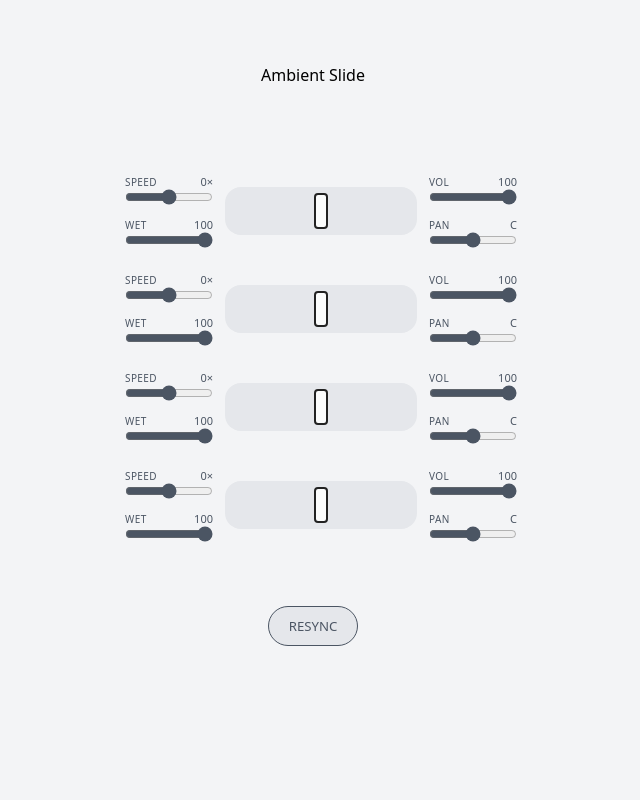
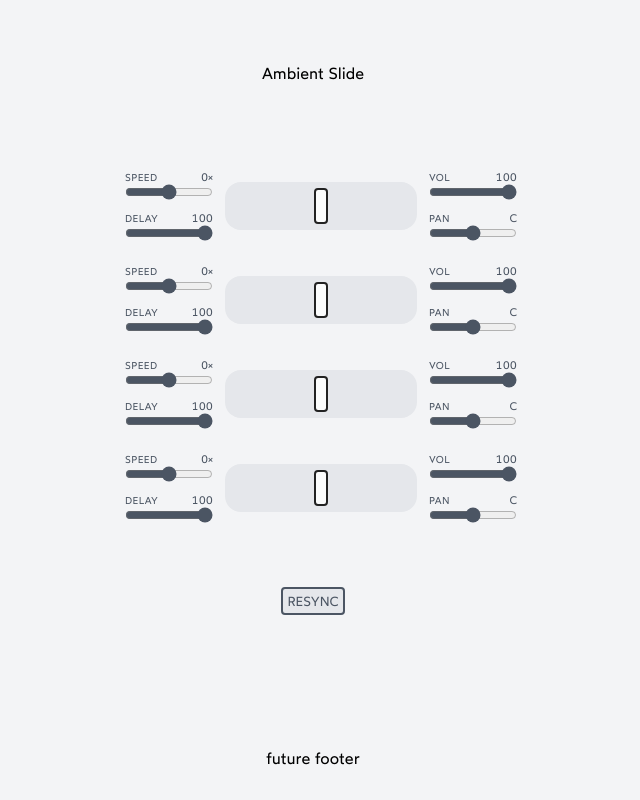
Before and after one commit to omniverse/ambient-slide, a Next.js app: page / in a window 1280 px wide. Shown: the whole page, without its empty margins (327-967 px from the left). Built offline with nearby package versions, Linux system fonts and the light colour scheme.

Commit message:
fixed audio length visualization and play head display

```diff
--- a/app/globals.css
+++ b/app/globals.css
@@ -1,5 +1,13 @@
+@font-face {
+  font-family: "Wotfard";
+  font-style: normal;
+  font-weight: 400;
+  font-display: swap;
+  src: url("/fonts/Wotfard-Regular.woff") format("woff");
+}
+
 :root {
-  --font-sans: "Wotford", "Futura", ui-sans-serif, system-ui, sans-serif,
+  --font-sans: "Wotfard", "Futura", ui-sans-serif, system-ui, sans-serif,
     "Apple Color Emoji", "Segoe UI Emoji", "Segoe UI Symbol", "Noto Color Emoji";
   --color-bg: #f3f4f6;
   --color-bg-dark: #030712;
@@ -62,46 +70,60 @@ body {
   margin-top: 1.5rem;
 }
 
-.welcome-footer {
+.main-footer {
+  display: flex;
+  position: fixed;
+  bottom: 0;
+  left: 0;
+  right: 0;
+  justify-content: center;
+  width: 100%;
+  margin-left: auto;
+  margin-right: auto;
+  padding-bottom: 2rem;
+}
+
+.transport-strip {
   display: flex;
   justify-content: center;
   width: 100%;
   padding-bottom: 2rem;
 }
 
-.welcome-reset-loops {
+.control-button {
   font-family: inherit;
   font-size: 0.825rem;
   text-transform: uppercase;
   color: var(--color-gray-600);
   background-color: var(--color-gray-200);
-  border: 1px solid var(--color-gray-600);
-  border-radius: 9999px;
-  padding: 0.625rem 1.25rem;
+  border: 2px solid var(--color-gray-600);
+  border-radius: 4px;
+  padding: .25rem .25rem;
   cursor: pointer;
+  min-width: 44px;
 }
 
-.welcome-reset-loops:hover {
+.control-button:hover {
   background-color: var(--color-gray-100);
 }
 
-.welcome-reset-loops:focus-visible {
+.control-button:focus-visible {
   outline: 2px solid var(--color-gray-600);
   outline-offset: 2px;
 }
 
 @media (prefers-color-scheme: dark) {
-  .welcome-reset-loops {
+  .control-button {
     color: var(--color-gray-300);
     background-color: #1f2937;
     border-color: var(--color-gray-300);
   }
 
-  .welcome-reset-loops:hover {
+  .control-button:hover {
     background-color: #111827;
   }
 
-  .welcome-reset-loops:focus-visible {
+  .control-button:focus-visible {
     outline-color: var(--color-gray-300);
   }
 }
--- a/app/layout.tsx
+++ b/app/layout.tsx
@@ -13,18 +13,6 @@ export default function RootLayout({
 }>) {
   return (
     <html lang="en">
-      <head>
-        <link rel="preconnect" href="https://fonts.googleapis.com" />
-        <link
-          rel="preconnect"
-          href="https://fonts.gstatic.com"
-          crossOrigin="anonymous"
-        />
-        <link
-          rel="stylesheet"
-          href="https://fonts.googleapis.com/css2?family=Inter:ital,opsz,wght@0,14..32,100..900;1,14..32,100..900&display=swap"
-        />
-      </head>
       <body>{children}</body>
     </html>
   );
--- a/components/welcome/main.tsx
+++ b/components/welcome/main.tsx
@@ -36,14 +36,17 @@ export function Main() {
           <Slider ref={sliderRef3} audioRef={audioRef3} />
           <Slider ref={sliderRef4} audioRef={audioRef4} />
         </div>
-        <footer className="welcome-footer">
+        <div className="transport-strip">
           <button
             type="button"
-            className="welcome-reset-loops"
+            className="control-button"
             onClick={resetAllLoops}
           >
             Resync
           </button>
+        </div>
+        <footer className="main-footer">
+          future footer
         </footer>
       </div>
     </main>
--- a/components/welcome/slider.tsx
+++ b/components/welcome/slider.tsx
@@ -9,13 +9,15 @@ import {
 import { MixControl } from "./mix-control";
 
 const WAVEFORM_SAMPLES = 512;
+/** Seconds of audio visible across one viewport width at 1× playback. */
+const REFERENCE_LOOP_SECONDS = 10;
 
 const BASE_SPEED_PX_S = 0;
 const MIN_SPEED_PX_S = -600;
 const MAX_SPEED_PX_S = 600;
 const RETURN_RATE = 0;
 const MIN_PLAY_SPEED_PX_S = 8;
-const PLAYBACK_RATES = [.25, .5, 1, 1.5, 2, 3, 4, 5, 8] as const;
+const PLAYBACK_RATES = [.25, .5, 1, 1.5, 2, 3, 4] as const;
 /** Seconds behind the leader playhead (tape echo taps). */
 const TAPE_DELAY_SECONDS = [0.2, 0.4, 0.65] as const;
 const ALL_TAPE_DELAYS = [0, ...TAPE_DELAY_SECONDS] as const;
@@ -48,26 +50,50 @@ function wrapOffset(value: number, loop: number) {
   return ((value % loop) + loop) % loop;
 }
 
-function offsetToTime(offset: number, loopWidth: number, duration: number) {
-  if (loopWidth <= 0 || duration <= 0) return 0;
+function loopWidthForDuration(viewportWidth: number, duration: number) {
+  if (viewportWidth <= 0) return 0;
+  if (duration <= 0) return viewportWidth;
+  return viewportWidth * (duration / REFERENCE_LOOP_SECONDS);
+}
+
+function pixelsPerSecondAt1x(viewportWidth: number, duration: number) {
+  if (viewportWidth <= 0 || duration <= 0) return 0;
+  return viewportWidth / REFERENCE_LOOP_SECONDS;
+}
+
+function offsetToTime(
+  offset: number,
+  loopWidth: number,
+  duration: number,
+  viewportWidth: number,
+) {
+  if (loopWidth <= 0 || duration <= 0 || viewportWidth <= 0) return 0;
   return (
-    (wrapOffset(offset + loopWidth / 2, loopWidth) / loopWidth) * duration
+    (wrapOffset(offset + viewportWidth / 2, loopWidth) / loopWidth) * duration
   );
 }
 
-function timeToOffset(time: number, loopWidth: number, duration: number) {
-  if (loopWidth <= 0 || duration <= 0) return 0;
-  return wrapOffset((time / duration) * loopWidth - loopWidth / 2, loopWidth);
+function timeToOffset(
+  time: number,
+  loopWidth: number,
+  duration: number,
+  viewportWidth: number,
+) {
+  if (loopWidth <= 0 || duration <= 0 || viewportWidth <= 0) return 0;
+  return wrapOffset(
+    (time / duration) * loopWidth - viewportWidth / 2,
+    loopWidth,
+  );
 }
 
 function speedToPlaybackRate(
   speedPxS: number,
-  loopWidth: number,
+  viewportWidth: number,
   duration: number,
 ) {
-  if (loopWidth <= 0 || duration <= 0) return 1;
-  const pixelsPerSecondAt1x = loopWidth / duration;
-  return Math.abs(speedPxS) / pixelsPerSecondAt1x;
+  const pxPerSecond = pixelsPerSecondAt1x(viewportWidth, duration);
+  if (pxPerSecond <= 0) return 1;
+  return Math.abs(speedPxS) / pxPerSecond;
 }
 
 function quantizePlaybackRate(signedRate: number) {
@@ -91,22 +117,23 @@ function quantizePlaybackRate(signedRate: number) {
 
 function quantizeFromSpeed(
   speedPxS: number,
-  loopWidth: number,
+  viewportWidth: number,
   duration: number,
 ) {
   if (Math.abs(speedPxS) < MIN_PLAY_SPEED_PX_S) return 0;
-  const rawRate = speedToPlaybackRate(speedPxS, loopWidth, duration);
+  const rawRate = speedToPlaybackRate(speedPxS, viewportWidth, duration);
   return quantizePlaybackRate(speedPxS > 0 ? rawRate : -rawRate);
 }
 
 function playbackRateToSpeed(
   signedRate: number,
-  loopWidth: number,
+  viewportWidth: number,
   duration: number,
 ) {
-  if (signedRate === 0 || loopWidth <= 0 || duration <= 0) return 0;
-  const pixelsPerSecondAt1x = loopWidth / duration;
-  return signedRate * pixelsPerSecondAt1x;
+  if (signedRate === 0) return 0;
+  const pxPerSecond = pixelsPerSecondAt1x(viewportWidth, duration);
+  if (pxPerSecond <= 0) return 0;
+  return signedRate * pxPerSecond;
 }
 
 function formatPlaybackRate(rate: number) {
@@ -115,11 +142,10 @@ function formatPlaybackRate(rate: number) {
 }
 
 function tapeDelayHeadLeft(
-  delay: number,
-  duration: number,
+  delaySeconds: number,
   direction: PlaybackDirection,
 ) {
-  const offsetPercent = (delay / duration) * 100;
+  const offsetPercent = (delaySeconds / REFERENCE_LOOP_SECONDS) * 100;
   const operator = direction === "reverse" ? "+" : "-";
   return `calc(50% ${operator} ${offsetPercent}%)`;
 }
@@ -294,6 +320,7 @@ export const Slider = forwardRef<
   const speedRef = useRef(BASE_SPEED_PX_S);
   const playbackRateRef = useRef(0);
   const loopWidthRef = useRef(0);
+  const viewportWidthRef = useRef(0);
   const draggingRef = useRef(false);
   const lastPointerStartRef = useRef({ x: 0, t: 0 });
   const lastPointerRef = useRef({ x: 0, t: 0 });
@@ -393,6 +420,7 @@ export const Slider = forwardRef<
         offsetRef.current,
         loopWidthRef.current,
         duration,
+        viewportWidthRef.current,
       );
     }
 
@@ -486,9 +514,15 @@ export const Slider = forwardRef<
   const syncOffsetFromPlayhead = useCallback((playhead: number) => {
     const loopWidth = loopWidthRef.current;
     const duration = durationRef.current;
-    if (loopWidth <= 0 || duration <= 0) return;
+    const viewportWidth = viewportWidthRef.current;
+    if (loopWidth <= 0 || duration <= 0 || viewportWidth <= 0) return;
 
-    offsetRef.current = timeToOffset(playhead, loopWidth, duration);
+    offsetRef.current = timeToOffset(
+      playhead,
+      loopWidth,
+      duration,
+      viewportWidth,
+    );
     if (trackRef.current) {
       trackRef.current.style.transform = `translateX(${-offsetRef.current}px)`;
     }
@@ -519,6 +553,7 @@ export const Slider = forwardRef<
       offsetRef.current,
       loopWidthRef.current,
       durationRef.current,
+      viewportWidthRef.current,
     );
     syncOffsetFromPlayhead(playhead);
   }, [stopPlayback, syncOffsetFromPlayhead]);
@@ -536,22 +571,33 @@ export const Slider = forwardRef<
     }
 
     const direction: PlaybackDirection = rate > 0 ? "forward" : "reverse";
-    const playhead = offsetToTime(offsetRef.current, loopWidth, duration);
+    const playhead = offsetToTime(
+      offsetRef.current,
+      loopWidth,
+      duration,
+      viewportWidthRef.current,
+    );
 
     await startPlayback(direction, Math.abs(rate), playhead);
   }, [startPlayback, stopPlayback]);
 
   const applyPlaybackRate = useCallback(
     async (rate: number) => {
-      const loopWidth = loopWidthRef.current;
       const duration = durationRef.current;
 
       playbackRateRef.current = rate;
       setDisplayRate(rate);
       if (rate !== 0) {
-        setPlaybackDirection(rate > 0 ? "forward" : "reverse");
+        const direction: PlaybackDirection = rate > 0 ? "forward" : "reverse";
+        setPlaybackDirection((prev) =>
+          prev === direction ? prev : direction,
+        );
       }
-      speedRef.current = playbackRateToSpeed(rate, loopWidth, duration);
+      speedRef.current = playbackRateToSpeed(
+        rate,
+        viewportWidthRef.current,
+        duration,
+      );
 
       await syncAudioPlayback();
     },
@@ -575,16 +621,18 @@ export const Slider = forwardRef<
     const viewport = viewportRef.current;
     if (!samples || !viewport) return;
 
-    const segmentWidth = viewport.clientWidth;
-    if (segmentWidth <= 0) return;
+    const viewportWidth = viewport.clientWidth;
+    if (viewportWidth <= 0) return;
 
-    loopWidthRef.current = segmentWidth;
-    setSegmentWidth(segmentWidth);
+    viewportWidthRef.current = viewportWidth;
+    const loopWidth = loopWidthForDuration(viewportWidth, durationRef.current);
+    loopWidthRef.current = loopWidth;
+    setSegmentWidth(loopWidth);
 
     for (const canvas of [canvasARef.current, canvasBRef.current]) {
       if (!canvas) continue;
-      canvas.style.width = `${segmentWidth}px`;
-      drawWaveform(canvas, samples, segmentWidth);
+      canvas.style.width = `${loopWidth}px`;
+      drawWaveform(canvas, samples, loopWidth);
     }
 
     if (durationRef.current > 0) {
@@ -700,6 +748,7 @@ export const Slider = forwardRef<
                 offsetRef.current,
                 loopWidth,
                 duration,
+                viewportWidthRef.current,
               );
               void startPlayback(direction, absRate, playhead);
             } else if (voicesRef.current.length > 0 && audioContextRef.current) {
@@ -739,7 +788,12 @@ export const Slider = forwardRef<
               loopWidth,
             );
             syncOffsetFromPlayhead(
-              offsetToTime(offsetRef.current, loopWidth, duration),
+              offsetToTime(
+                offsetRef.current,
+                loopWidth,
+                duration,
+                viewportWidthRef.current,
+              ),
             );
           }
         } else {
@@ -810,20 +864,29 @@ export const Slider = forwardRef<
     const pointerVelocityPxS = dt > 0 ? (dx / dt) * 1000 : 0;
     const speed = -pointerVelocityPxS;
 
-    const loopWidth = loopWidthRef.current;
     const duration = durationRef.current;
     const clampedSpeed = Math.min(
       MAX_SPEED_PX_S,
       Math.max(MIN_SPEED_PX_S, speed),
     );
 
-    const quantized = quantizeFromSpeed(clampedSpeed, loopWidth, duration);
+    const quantized = quantizeFromSpeed(
+      clampedSpeed,
+      viewportWidthRef.current,
+      duration,
+    );
     playbackRateRef.current = quantized;
     setDisplayRate(quantized);
     if (quantized !== 0) {
-      setPlaybackDirection(quantized > 0 ? "forward" : "reverse");
+      const direction: PlaybackDirection =
+        quantized > 0 ? "forward" : "reverse";
+      setPlaybackDirection((prev) => (prev === direction ? prev : direction));
     }
-    speedRef.current = playbackRateToSpeed(quantized, loopWidth, duration);
+    speedRef.current = playbackRateToSpeed(
+      quantized,
+      viewportWidthRef.current,
+      duration,
+    );
 
     void syncAudioPlayback();
   };
@@ -846,7 +909,7 @@ export const Slider = forwardRef<
           format={formatPlaybackRate}
         />
         <MixControl
-          label="Wet"
+          label="DELAY"
           value={wet}
           min={0}
           max={1}
@@ -866,11 +929,7 @@ export const Slider = forwardRef<
               key={delay}
               className="slider-play-head slider-play-head--delay"
               style={{
-                left: tapeDelayHeadLeft(
-                  delay,
-                  trackDuration,
-                  playbackDirection,
-                ),
+                left: tapeDelayHeadLeft(delay, playbackDirection),
               }}
               aria-hidden
             />
```
Also changed, not shown: public/fonts/Wotfard-Regular.woff (added).
